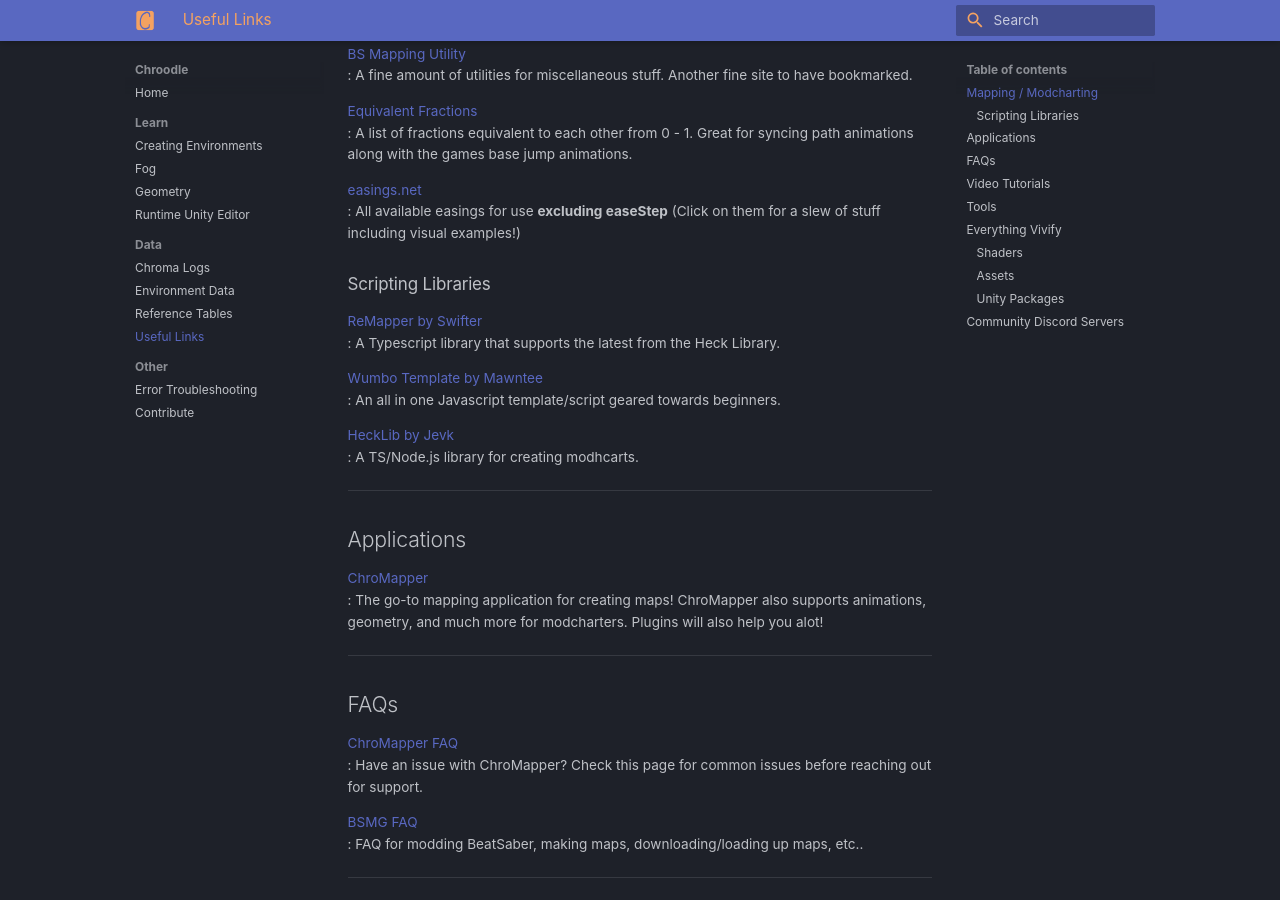
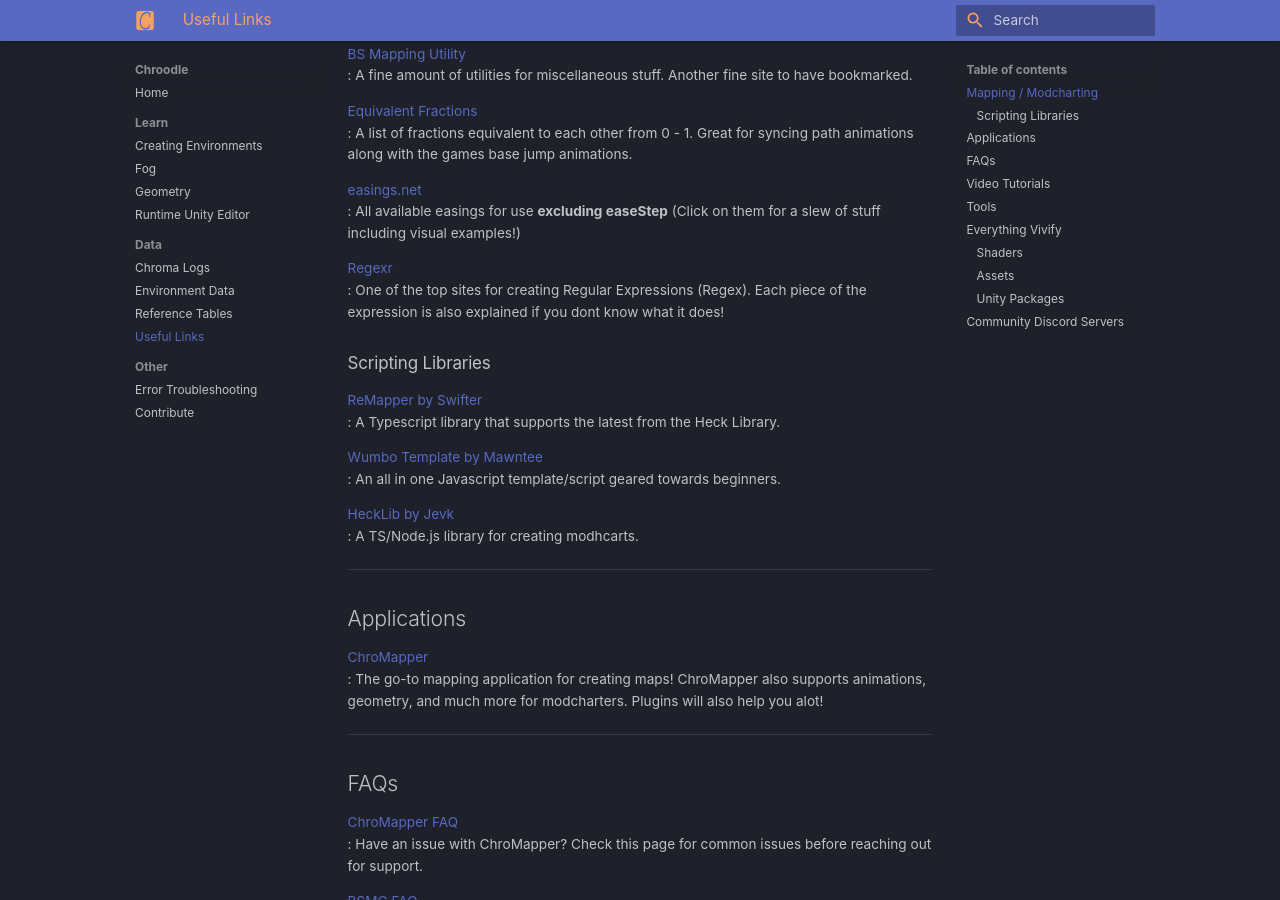
Before and after one commit to UGEcko/chroodleWeb, an MkDocs documentation site: the page built from docs/data/links.md, in a window 1280 px wide and 900 px high, scrolled down 756 px. Built offline with MkDocs 1.6.1 and Material for MkDocs 9.7.7, drawn with Linux system fonts in a browser that asks for light colours; some web fonts are replaced.

Commit message:
Regexr plug2

```diff
--- a/docs/data/links.md
+++ b/docs/data/links.md
@@ -25,6 +25,8 @@
 [Equivalent Fractions](http://www.cleavebooks.co.uk/scol/equivf.htm) <br> : A list of fractions equivalent to each other from 0 - 1. Great for syncing path animations along with the games base jump animations.
 
 [easings.net](https://easings.net) <br> : All available easings for use **excluding easeStep** (Click on them for a slew of stuff including visual examples!)
+
+[Regexr](https://regexr.com) <br> : One of the top sites for creating Regular Expressions (Regex). Each piece of the expression is also explained if you dont know what it does!
 
 ### Scripting Libraries
 
```
